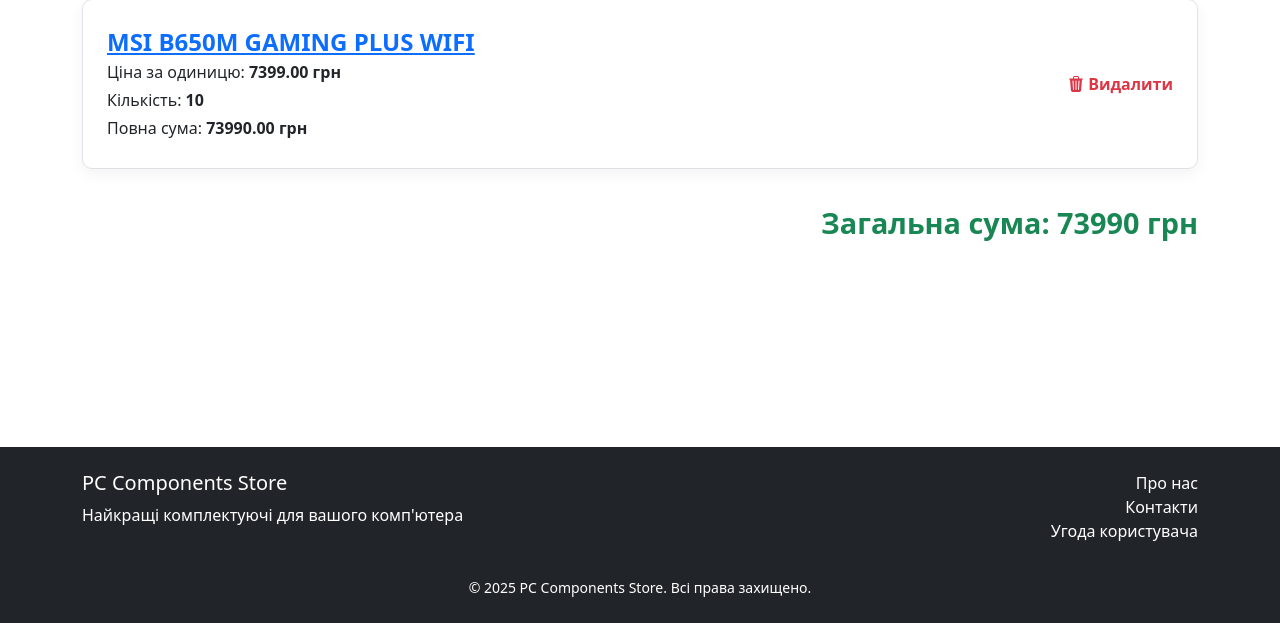
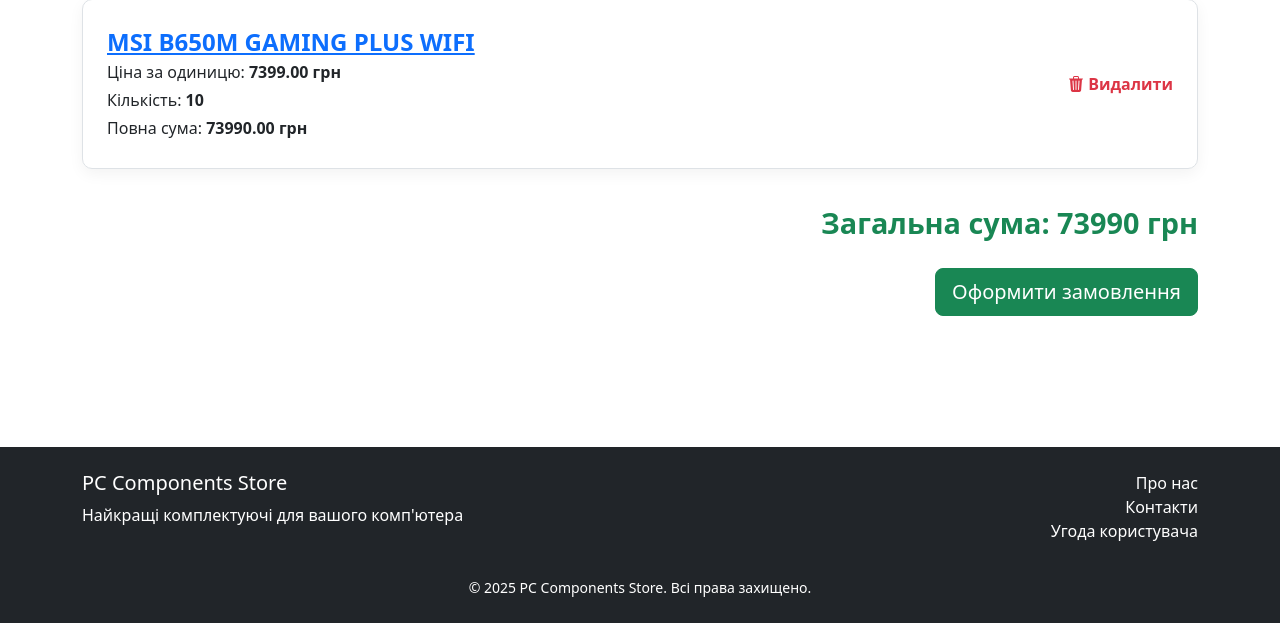
Before and after one commit to Danya-Oleksuk/pc-components-shop, a Django app: page /user/cart/ in a window 1280 px wide. Shown: the part 177-800 px from the top of the page. Run offline with Django 5.2, Linux system fonts and the light colour scheme; a user stored in the database is signed in; data comes from the database, SQL or seed files in the repository; tables that the repository leaves empty hold one stand-in row (values such as "Sample post").

Commit message:
Add checkout button to cart page

```diff
--- a/templates/cart/cart.html
+++ b/templates/cart/cart.html
@@ -78,6 +78,13 @@
         <div class="cart-total">
             Загальна сума: {{ user_cart_total }} грн
         </div>
+
+        <div class="text-end mt-4">
+            <a href="#" class="btn btn-success btn-lg">
+                Оформити замовлення
+            </a>
+        </div>
+
     {% else %}
         <h3>🛒 Ваш кошик порожній!</h3>
         <p class="lead">Додайте товари з <a href="{% url 'products:catalog' %}">каталогу</a>.</p>
```
